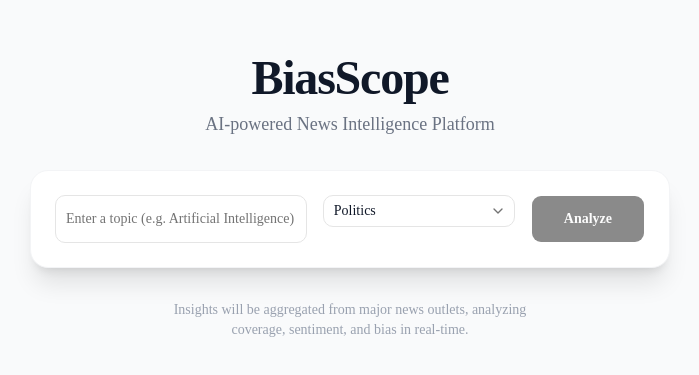
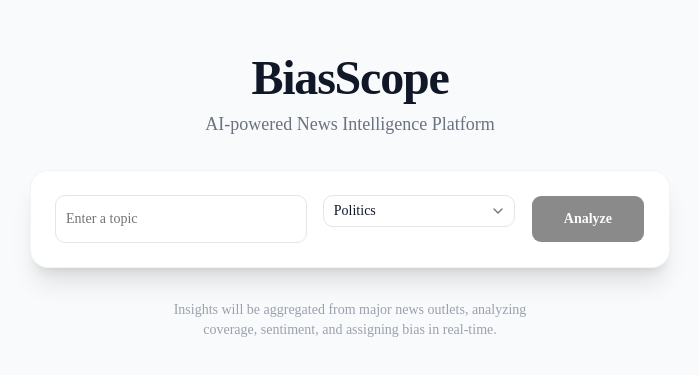
Before and after one commit to kankaniakshat185/biasscope-app-frontend, a Next.js app: page / in a window 1280 px wide. Shown: the part 203-578 px from the top of the page, without its empty margins (290-989 px from the left). Built offline with nearby package versions, Linux system fonts and the light colour scheme.

Commit message:
Update page.tsx

```diff
--- a/src/app/page.tsx
+++ b/src/app/page.tsx
@@ -52,7 +52,7 @@ export default function LandingPage() {
             <Input
               value={query}
               onChange={(e) => setQuery(e.target.value)}
-              placeholder="Enter a topic (e.g. Artificial Intelligence)"
+              placeholder="Enter a topic"
               className="w-full text-lg h-12"
             />
           </div>
@@ -67,6 +67,10 @@ export default function LandingPage() {
                 <SelectItem value="Business">Business</SelectItem>
                 <SelectItem value="Health">Health</SelectItem>
                 <SelectItem value="Science">Science</SelectItem>
+                <SelectItem value="World">World</SelectItem>
+                <SelectItem value="Sports">Sports</SelectItem>
+                <SelectItem value="Entertainment">Entertainment</SelectItem>
+                <SelectItem value="India">India</SelectItem>
               </SelectContent>
             </Select>
           </div>
@@ -76,7 +80,7 @@ export default function LandingPage() {
         </form>
 
         <div className="mt-8 text-center text-sm text-gray-400 dark:text-gray-500 max-w-sm mx-auto">
-          Insights will be aggregated from major news outlets, analyzing coverage, sentiment, and bias in real-time.
+          Insights will be aggregated from major news outlets, analyzing coverage, sentiment, and assigning bias in real-time.
         </div>
       </div>
     </div>
```
